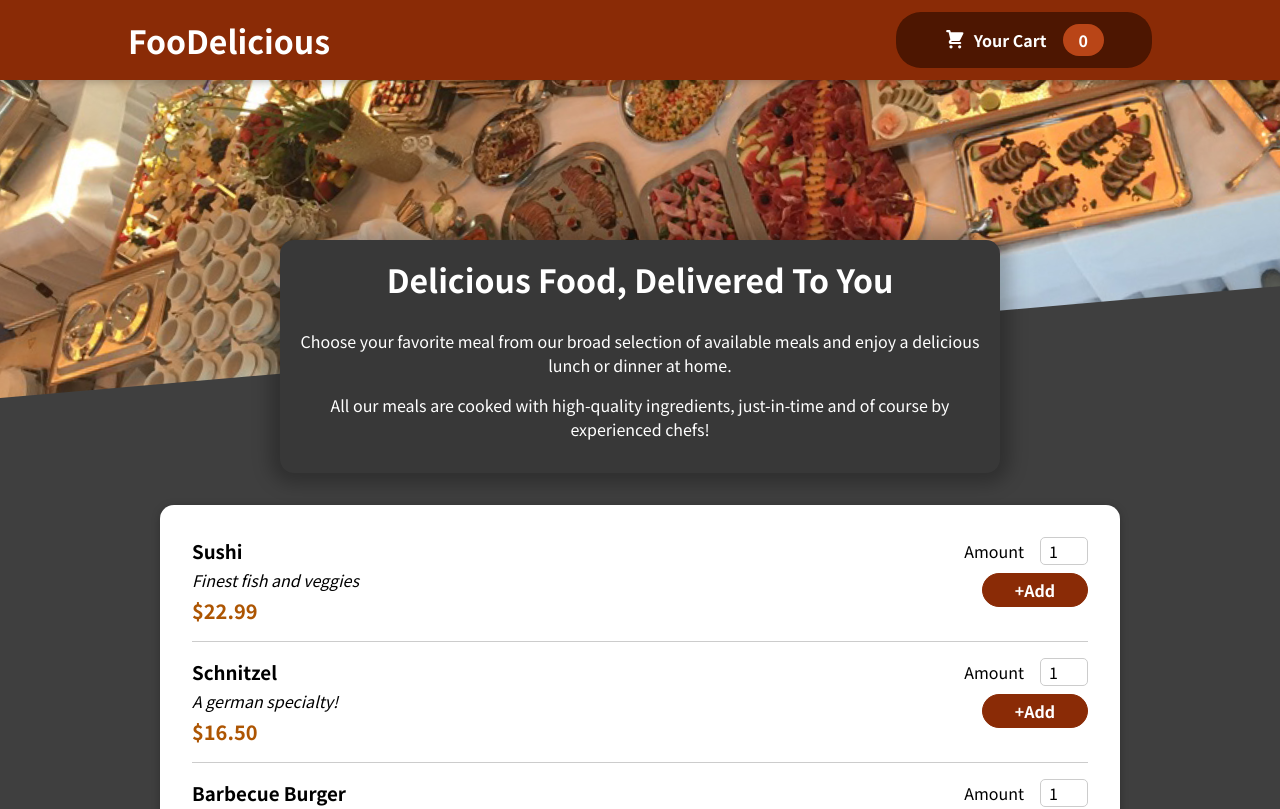
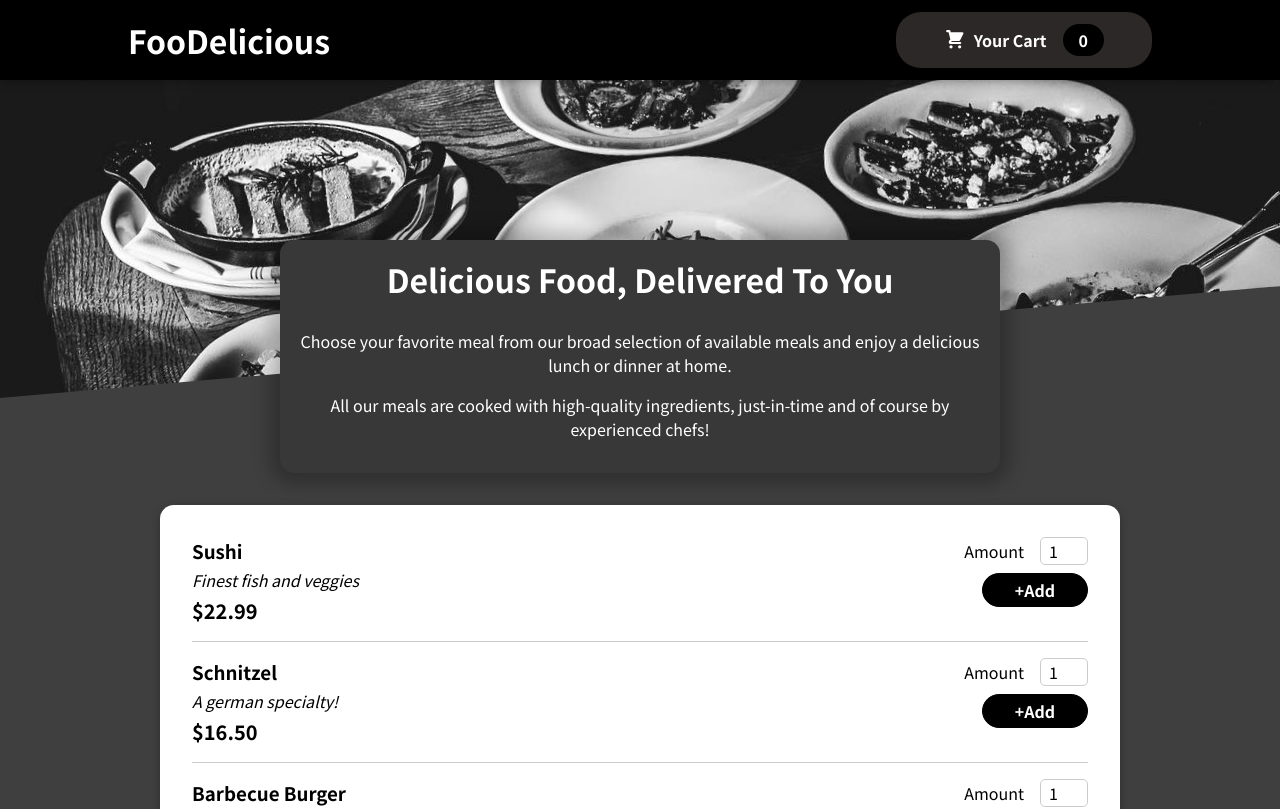
Before and after one commit to Krishnaayyappa/Foodelicious-App, a React (Create React App) app: page / in a window 1280 px wide. Shown: the top 809 px of the page. Built offline with nearby package versions, Linux system fonts and the light colour scheme.

Commit message:
updatedUI

```diff
--- a/src/components/Layout/Header.js
+++ b/src/components/Layout/Header.js
@@ -1,5 +1,5 @@
 import React, { Fragment } from "react";
-import mealsImage from "../../assets/meals.jpeg";
+import mealsImage from "../../assets/meals123.jpeg";
 import classes from "./Header.module.css";
 import CartButton from "./HeaderCartButton";
 
--- a/src/components/Layout/Header.module.css
+++ b/src/components/Layout/Header.module.css
@@ -4,7 +4,7 @@
     left: 0;
     width: 100%;
     height: 5rem;
-    background-color: #8a2b06;
+    background-color: #000;
     color: white;
     display: flex;
     justify-content: space-between;
--- a/src/components/Layout/HeaderCartButton.module.css
+++ b/src/components/Layout/HeaderCartButton.module.css
@@ -2,7 +2,7 @@
     cursor: pointer;
     font: inherit;
     border: none;
-    background-color: #4d1601;
+    background-color: rgb(45, 40, 40);
     color: white;
     padding: 0.75rem 3rem;
     display: flex;
@@ -14,7 +14,7 @@
 
   .button:hover,
   .button:active {
-    background-color: #2c0d00;
+    background-color: #000;
   }
 
   .icon {
@@ -24,7 +24,7 @@
   }
 
   .badge {
-    background-color: #b94517;
+    background-color: #000;
     padding: 0.25rem 1rem;
     border-radius: 25px;
     margin-left: 1rem;
@@ -33,7 +33,7 @@
 
   .button:hover .badge,
   .button:active .badge {
-    background-color: #92320c;
+    background-color: rgb(45, 40, 40);
   }
 
   .bump {
--- a/src/components/Meals/MealItems/MealItem.module.css
+++ b/src/components/Meals/MealItems/MealItem.module.css
@@ -17,6 +17,6 @@
   .price {
     margin-top: 0.25rem;
     font-weight: bold;
-    color: #ad5502;
+    color: #000;
     font-size: 1.25rem;
   }
--- a/src/components/Meals/MealItems/MealItemForm.module.css
+++ b/src/components/Meals/MealItems/MealItemForm.module.css
@@ -5,8 +5,8 @@
   .form button {
     font: inherit;
     cursor: pointer;
-    background-color: #8a2b06;
-    border: 1px solid #8a2b06;
+    background-color: #000;
+    border: 1px solid #000;
     color: white;
     padding: 0.25rem 2rem;
     border-radius: 20px;
@@ -15,6 +15,6 @@
 
   .form button:hover,
   .form button:active {
-    background-color: #641e03;
-    border-color: #641e03;
+    background-color: rgb(45, 40, 40);
+    border-color: rgb(45, 40, 40);
   }
```
Also changed, not shown: src/assets/meals123.jpeg (added), 1 other file (tests, documents, lock files or other folders).
